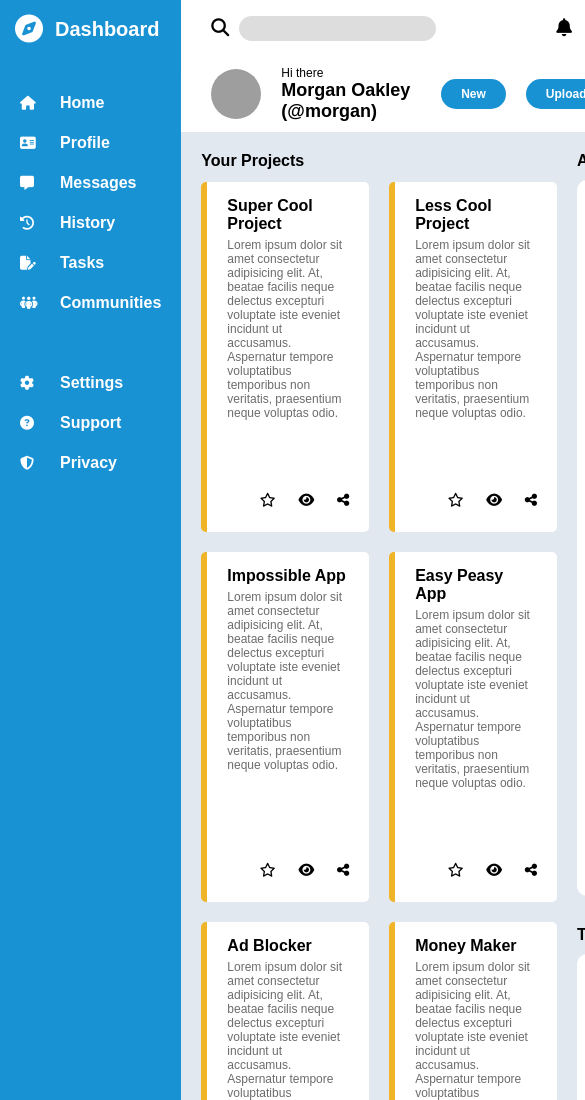
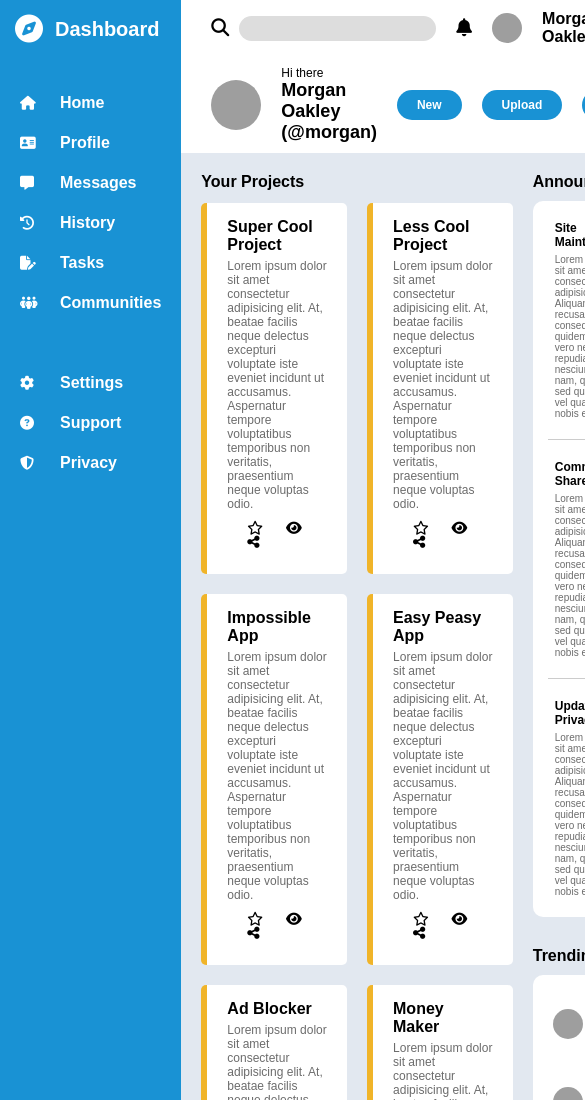
Before and after one commit to K2Ice/admin-dashboard-grid, a plain HTML site: page index.html in a window 390 px wide. Shown: the top 1100 px of the page, 585 px wide, since content can reach past the window. Drawn offline with Linux system fonts and the light colour scheme; grey boxes are pictures that could not be loaded.

Commit message:
Change search bar margin-right for responsiveness

```diff
--- a/style.css
+++ b/style.css
@@ -109,7 +109,7 @@ CONTENT
   display: flex;
   align-items: center;
   flex-grow: 1;
-  margin-right: 100px;
+  margin-right: 15%;
 }
 
 .search i{
```
